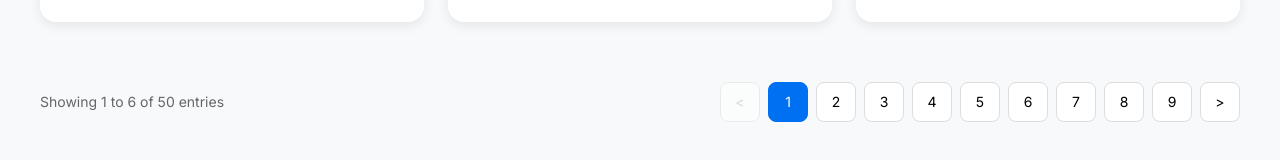
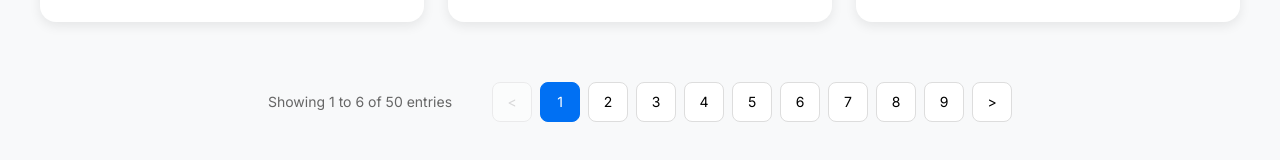
Before and after one commit to noblestorage-gif/noble-home-react, a React (Vite) app: page /reviews in a window 1280 px wide. Shown: the part 1006-1166 px from the top of the page. Built offline with nearby package versions, Linux system fonts and the light colour scheme; a web font is replaced by a local one.

Commit message:
페이지네이션 가운데 정렬로 변경
- justify-content: center로 변경
- 정보와 컨트롤 사이에 40px 간격 추가
- 페이지네이션이 화면 중앙에 위치하도록 수정

```diff
--- a/src/App.css
+++ b/src/App.css
@@ -843,10 +843,11 @@ body {
 
 .nh-pagination {
   display: flex;
-  justify-content: space-between;
+  justify-content: center;
   align-items: center;
   margin-top: 40px;
   padding: 20px 0;
+  gap: 40px;
 }
 
 .nh-pagination-info {
```
